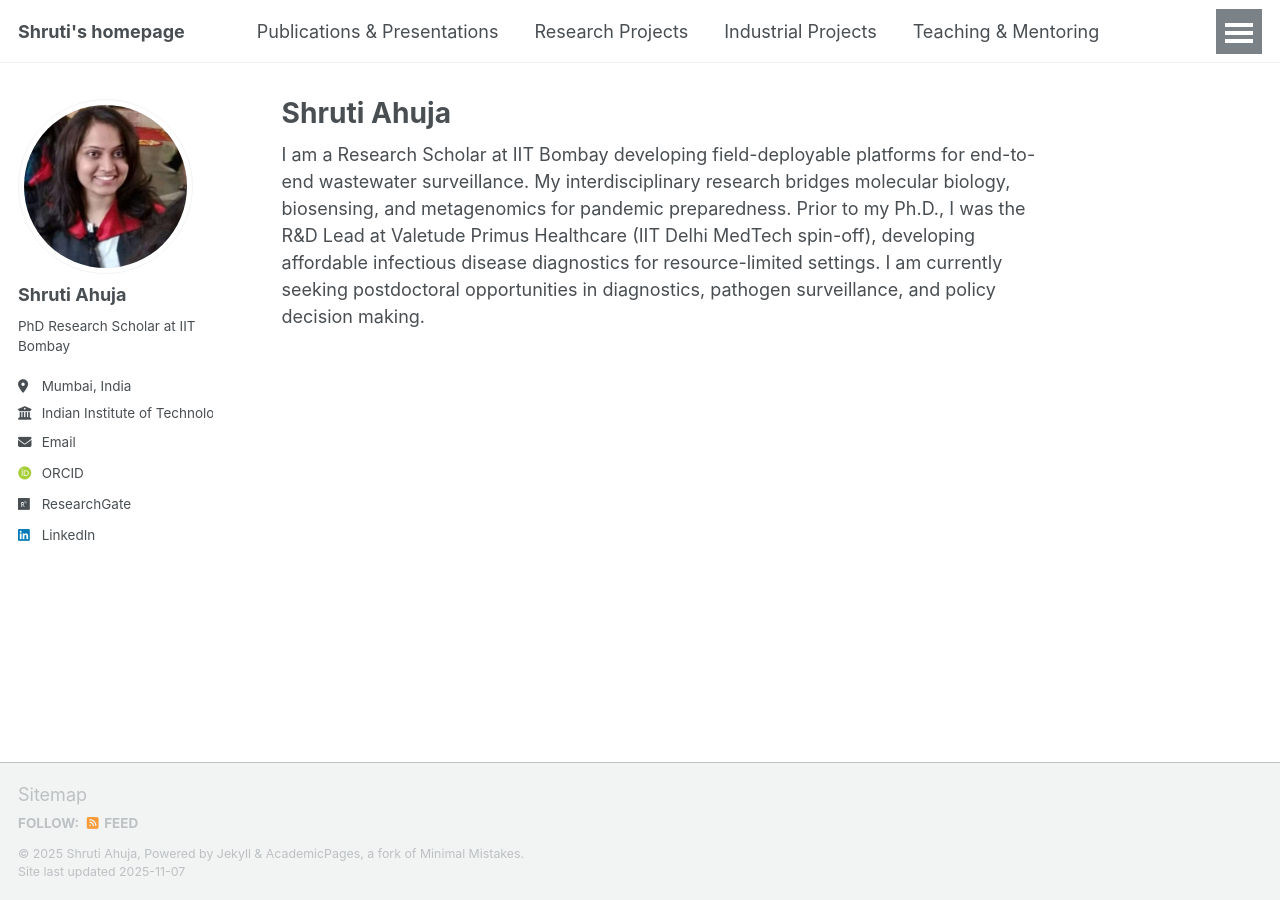
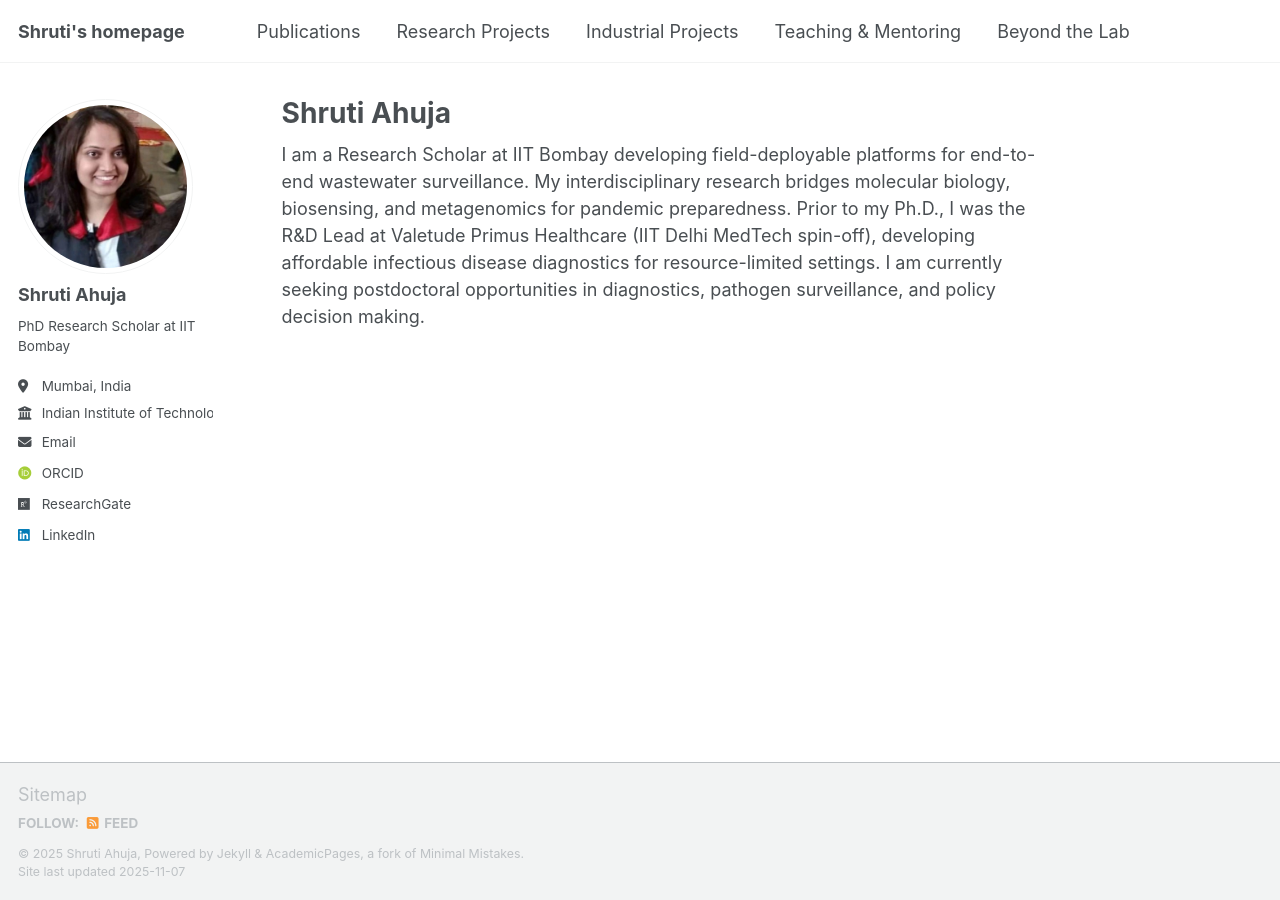
Before and after one commit to shrutiahuja/shrutiahuja.github.io, a Jekyll site: the page built from _pages/about.md, in a window 1280 px wide. Built offline with Jekyll 4.4.1, drawn with Linux system fonts in a browser that asks for light colours; some web fonts are replaced; a script that is not in the unit is left out.

Commit message:
Update navigation.yml

```diff
--- a/_data/navigation.yml
+++ b/_data/navigation.yml
@@ -9,7 +9,7 @@
 
 main:
 
-  - title: "Publications & Presentations"
+  - title: "Publications"
     url: /publications/
 
   - title: "Research Projects"
```
